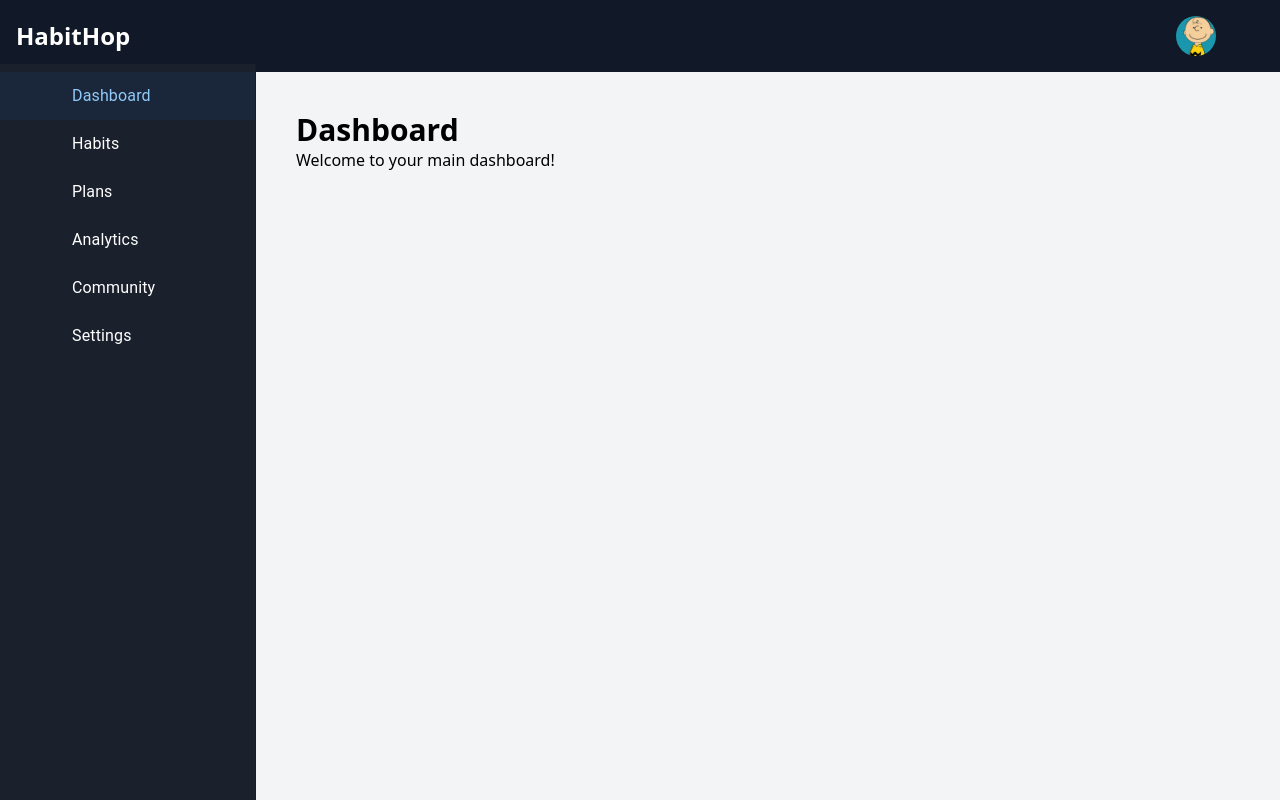
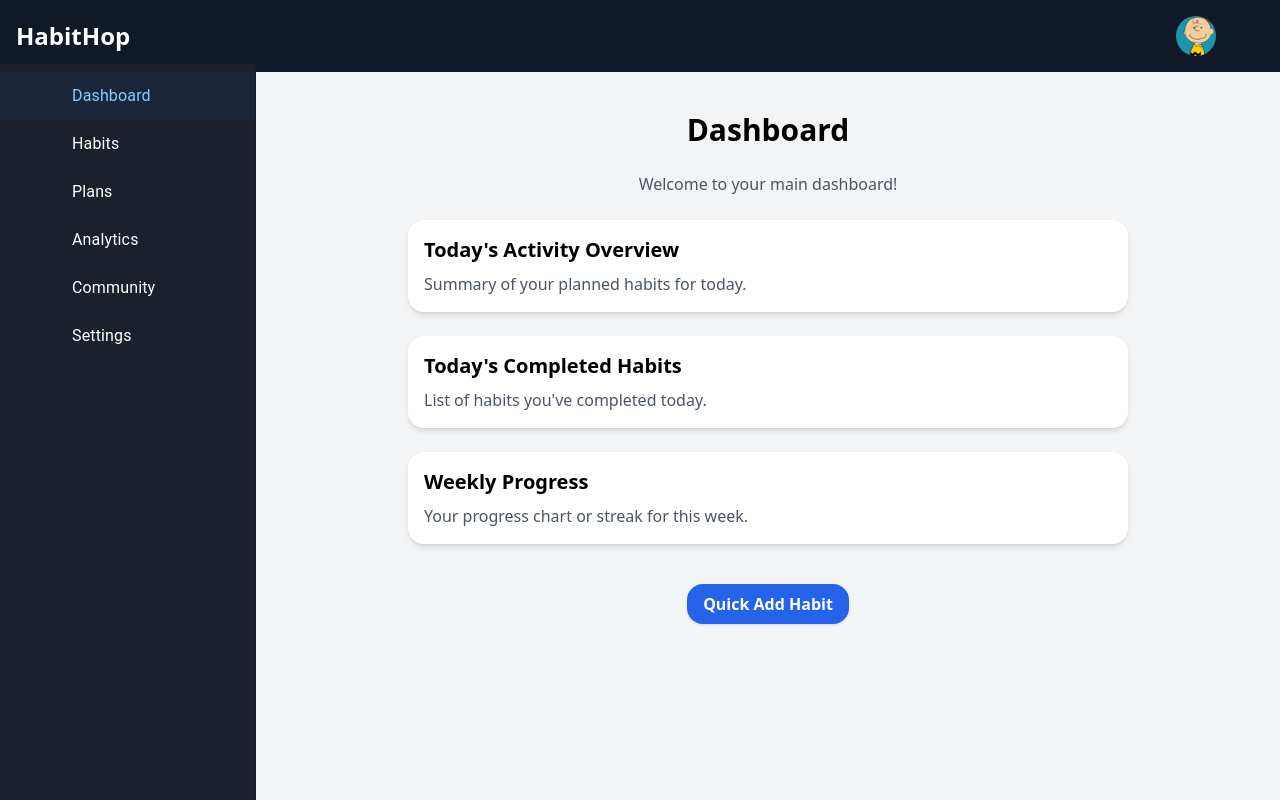
Before and after one commit to pnidhi26/habit-hop, a React (Create React App) app: page /dashboard in a window 1280 px wide. Built offline with nearby package versions, Linux system fonts and the light colour scheme; some icons are missing.

Commit message:
added dashboard page

```diff
--- a/src/pages/Dashboard.jsx
+++ b/src/pages/Dashboard.jsx
@@ -1,10 +1,40 @@
-import React from 'react';
+import React, { useEffect, useState } from 'react';
+import { useNavigate } from 'react-router-dom';
 
 export default function Dashboard() {
+  const navigate = useNavigate();
+
+  const handleQuickAddClick = () => {
+    navigate('/habits');
+  };
+
   return (
-    <div className="p-6">
-      <h1 className="text-3xl font-bold">Dashboard</h1>
-      <p>Welcome to your main dashboard!</p>
+    <div className="p-6 max-w-3xl mx-auto space-y-6">
+      <h1 className="text-3xl font-bold text-center">Dashboard</h1>
+      <p className="text-center text-gray-600">Welcome to your main dashboard!</p>
+
+      <div className="bg-white shadow-md rounded-2xl p-4">
+        <h2 className="text-xl font-semibold mb-2">Today's Activity Overview</h2>
+        <p className="text-gray-600">Summary of your planned habits for today.</p>
+      </div>
+
+      <div className="bg-white shadow-md rounded-2xl p-4">
+        <h2 className="text-xl font-semibold mb-2">Today's Completed Habits</h2>
+        <p className="text-gray-600">List of habits you've completed today.</p>
+      </div>
+
+      <div className="bg-white shadow-md rounded-2xl p-4">
+        <h2 className="text-xl font-semibold mb-2">Weekly Progress</h2>
+        <p className="text-gray-600">Your progress chart or streak for this week.</p>
+      </div>
+
+      <div className="flex justify-center pt-4">
+        <button
+          className="bg-blue-600 hover:bg-blue-700 text-white font-semibold py-2 px-4 rounded-2xl shadow"
+          onClick={handleQuickAddClick}>
+          Quick Add Habit
+        </button>
+      </div>
     </div>
   );
 }
```
Also changed, not shown: src/styles/Dashboard.css (added).
